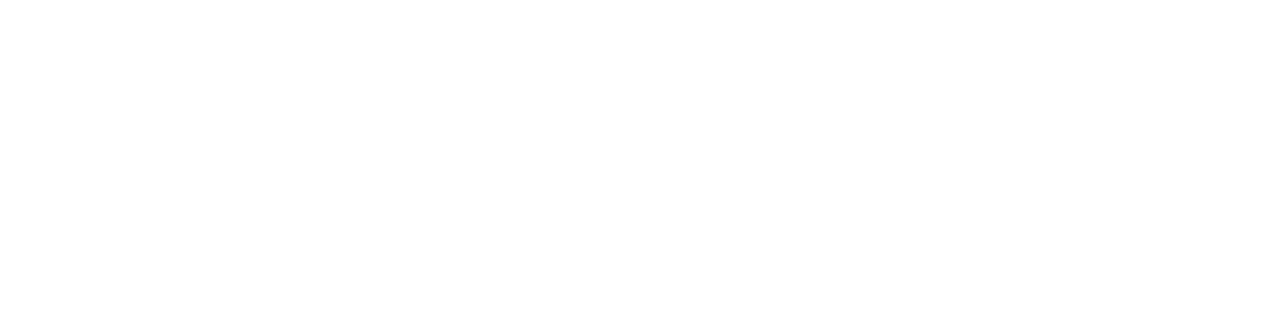
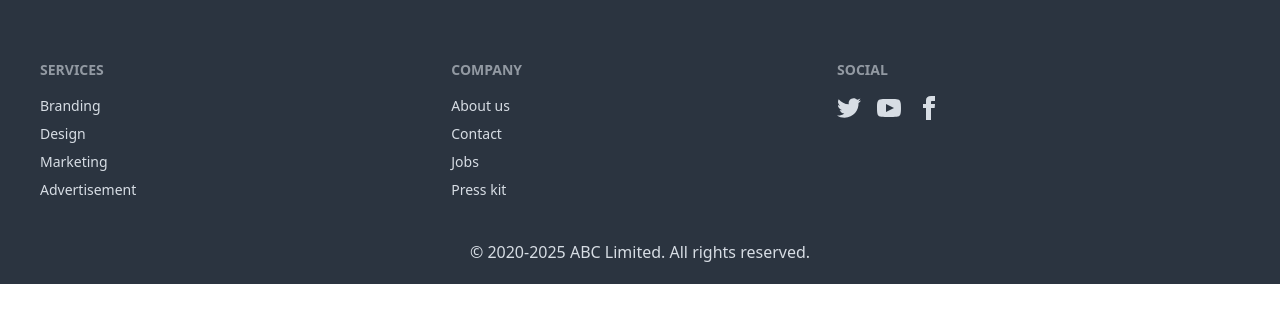
Before and after one commit to saidee-hasan/bistro-boss-restaurant-client, a React (Vite) app: page / in a window 1280 px wide. Shown: the top 322 px of the page. Built offline with nearby package versions, Linux system fonts and the light colour scheme.

Commit message:
footer done

```diff
--- a/src/layout/MainLayout.jsx
+++ b/src/layout/MainLayout.jsx
@@ -1,10 +1,13 @@
 import React from 'react'
 import App from '../App'
+import { Outlet } from 'react-router-dom'
+import Footer from '../shared/Footer'
 
 function MainLayout() {
   return (
     <div>
-      <App/>
+      <Outlet/>
+      <Footer/>
     </div>
   )
 }
--- /dev/null
+++ b/src/shared/Footer.jsx
@@ -0,0 +1,68 @@
+import React from 'react'
+
+function Footer() {
+    const currentYear = new Date().getFullYear(); // Get the current year
+  return (
+    <div className='bg-neutral py-5'>
+      <footer className=" footer text-neutral-content p-10">
+  <nav>
+    <h6 className="footer-title">Services</h6>
+    <a className="link link-hover">Branding</a>
+    <a className="link link-hover">Design</a>
+    <a className="link link-hover">Marketing</a>
+    <a className="link link-hover">Advertisement</a>
+  </nav>
+  <nav>
+    <h6 className="footer-title">Company</h6>
+    <a className="link link-hover">About us</a>
+    <a className="link link-hover">Contact</a>
+    <a className="link link-hover">Jobs</a>
+    <a className="link link-hover">Press kit</a>
+  </nav>
+  <nav>
+    <h6 className="footer-title">Social</h6>
+    <div className="grid grid-flow-col gap-4">
+      <a>
+        <svg
+          xmlns="http://www.w3.org/2000/svg"
+          width="24"
+          height="24"
+          viewBox="0 0 24 24"
+          className="fill-current">
+          <path
+            d="M24 4.557c-.883.392-1.832.656-2.828.775 1.017-.609 1.798-1.574 2.165-2.724-.951.564-2.005.974-3.127 1.195-.897-.957-2.178-1.555-3.594-1.555-3.179 0-5.515 2.966-4.797 6.045-4.091-.205-7.719-2.165-10.148-5.144-1.29 2.213-.669 5.108 1.523 6.574-.806-.026-1.566-.247-2.229-.616-.054 2.281 1.581 4.415 3.949 4.89-.693.188-1.452.232-2.224.084.626 1.956 2.444 3.379 4.6 3.419-2.07 1.623-4.678 2.348-7.29 2.04 2.179 1.397 4.768 2.212 7.548 2.212 9.142 0 14.307-7.721 13.995-14.646.962-.695 1.797-1.562 2.457-2.549z"></path>
+        </svg>
+      </a>
+      <a>
+        <svg
+          xmlns="http://www.w3.org/2000/svg"
+          width="24"
+          height="24"
+          viewBox="0 0 24 24"
+          className="fill-current">
+          <path
+            d="M19.615 3.184c-3.604-.246-11.631-.245-15.23 0-3.897.266-4.356 2.62-4.385 8.816.029 6.185.484 8.549 4.385 8.816 3.6.245 11.626.246 15.23 0 3.897-.266 4.356-2.62 4.385-8.816-.029-6.185-.484-8.549-4.385-8.816zm-10.615 12.816v-8l8 3.993-8 4.007z"></path>
+        </svg>
+      </a>
+      <a>
+        <svg
+          xmlns="http://www.w3.org/2000/svg"
+          width="24"
+          height="24"
+          viewBox="0 0 24 24"
+          className="fill-current">
+          <path
+            d="M9 8h-3v4h3v12h5v-12h3.642l.358-4h-4v-1.667c0-.955.192-1.333 1.115-1.333h2.885v-5h-3.808c-3.596 0-5.192 1.583-5.192 4.615v3.385z"></path>
+        </svg>
+      </a>
+    </div>
+  </nav>
+
+</footer>
+<p className='text-center text-neutral-content'>&copy; 2020-{currentYear} ABC Limited. All rights reserved.</p>
+
+    </div>
+  )
+}
+
+export default Footer
```
